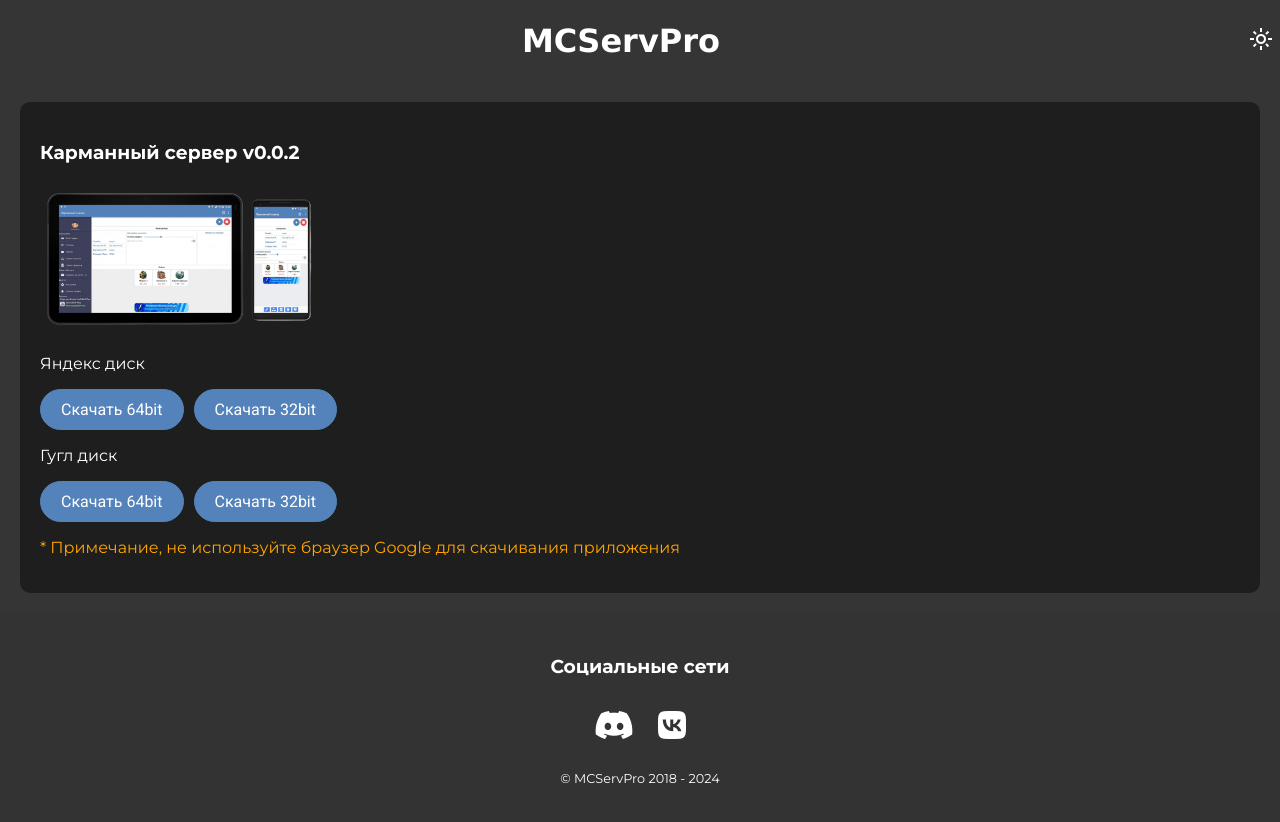
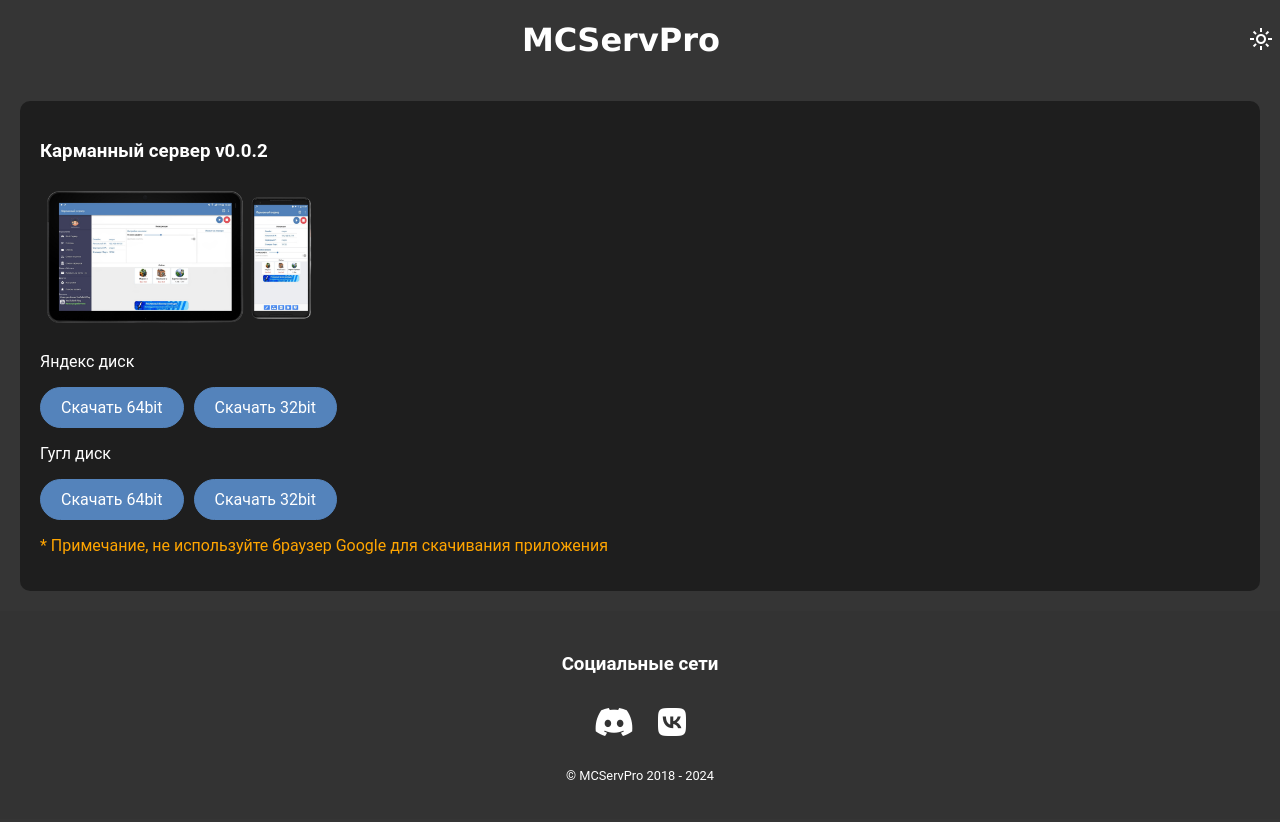
Before and after one commit to mcservpro/mcservpro.github.io, a plain HTML site: page index.html in a window 1280 px wide. Drawn offline with nearby package versions, Linux system fonts and the light colour scheme.

Commit message:
Fix fonts for old OS

```diff
--- a/style.css
+++ b/style.css
@@ -1,6 +1,3 @@
-@import url('https://fonts.googleapis.com/css2?family=Montserrat:wght@400;700&family=Roboto:wght@400;700&display=swap');
-
-
 body {
     font-family: 'Roboto', sans-serif;
     margin: 0;
@@ -9,7 +6,6 @@
 
 
 h1, h2, h3, p {
-    font-family: 'Montserrat', sans-serif;
     cursor: default;
 }
 
```
